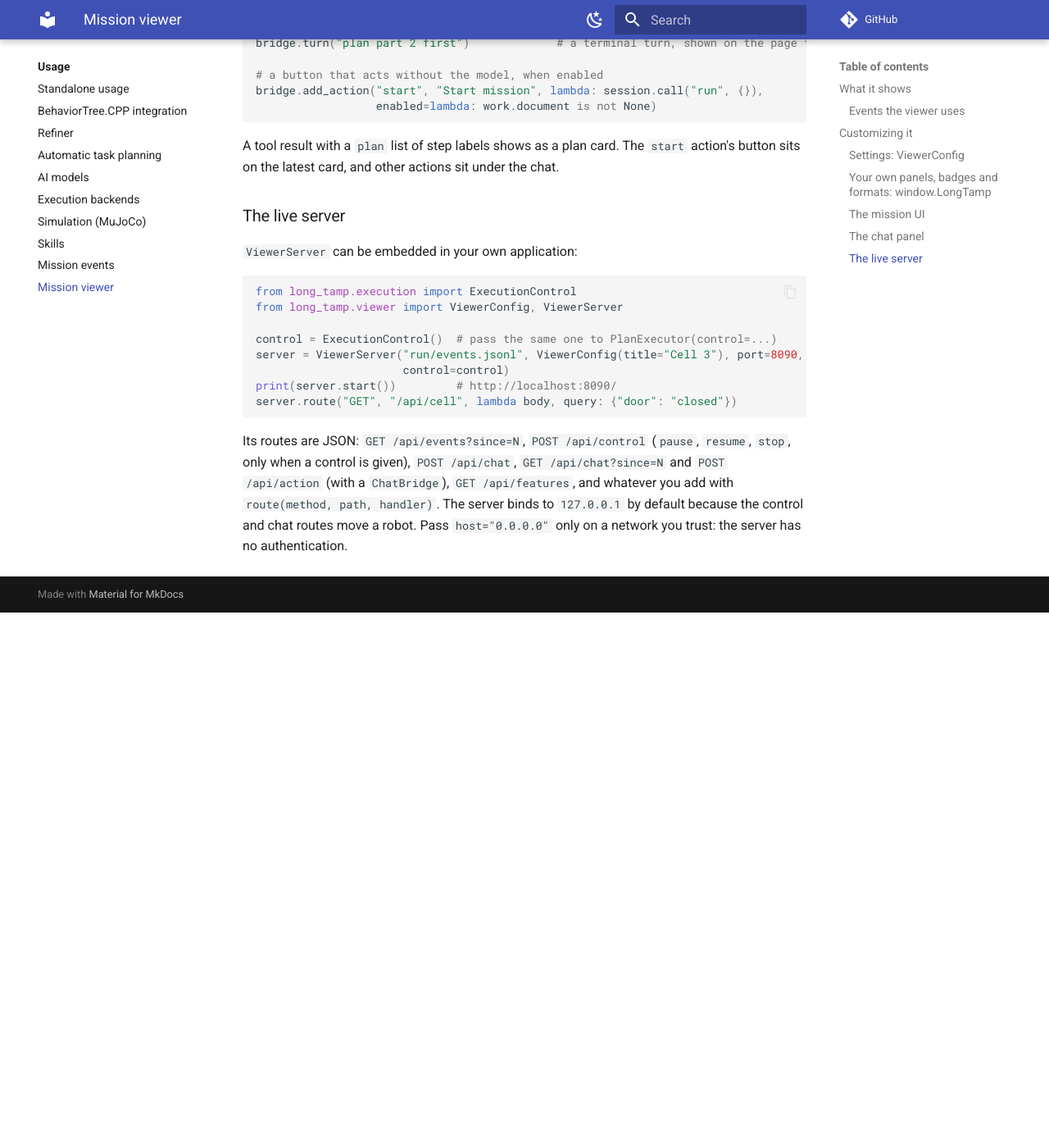
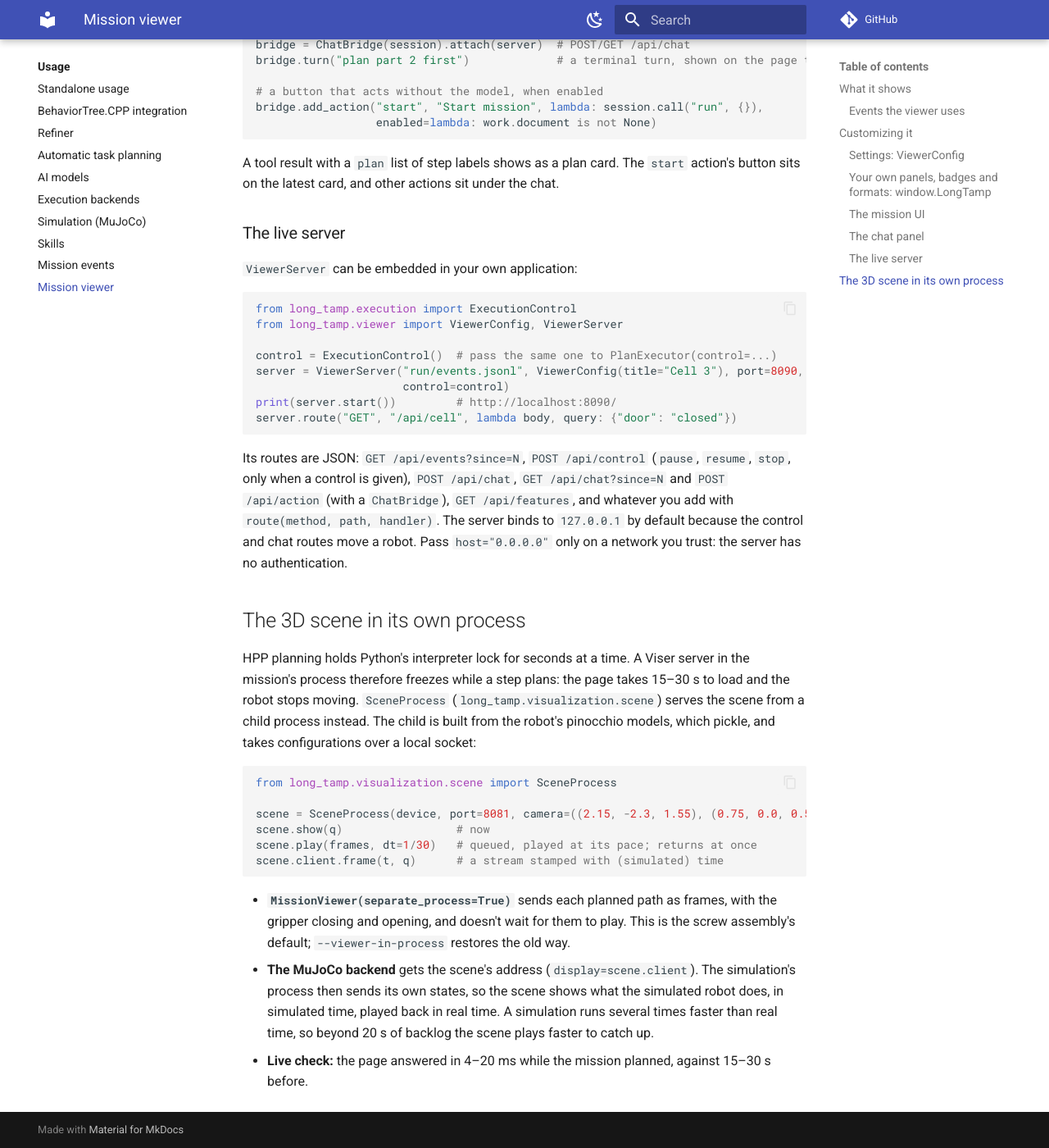
Before and after one commit to thanhndv212/long-tamp, an MkDocs documentation site: the page built from docs/usage/viewer.md, in a window 1280 px wide and 1400 px high, scrolled down 5519 px. Shown: the whole window at 82% size. Built offline with MkDocs 1.6.1 and Material for MkDocs 9.7.7, drawn with Linux system fonts in a browser that asks for light colours; comment, search, counter and statistics services are not loaded; before the commit the page ends 6266 px from its top, so only the background shows below that; some of the changed text lies outside the part shown.

Commit message:
docs: the scene process; catch up beyond 20 s of backlog (#106)

````diff
--- a/docs/usage/viewer.md
+++ b/docs/usage/viewer.md
@@ -42,7 +42,7 @@ Each panel scrolls inside itself, and you can rearrange the areas with `screen`
 | **Details** | The selected node: its call, state, attempts, why it was skipped, planning and motion time, start time and duration, failure messages, and all of its events. |
 | **Events** | The raw stream up to the cursor. You can filter it by text, show only failures, or toggle each role; `ready` and `precondition` are hidden by default. Click an event to move the cursor there. |
 | **Chat** | On a live page with a chat session: the operator chat with the mission model (see [AI models](ai-models.md)). It shows your messages, each tool call (accepted calls in green, rejected ones in red, with the reason) and the model's answers. Turns typed in the terminal show up here too. |
-| **Scene** | Another page embedded next to the rest, normally the Viser server the mission plays on (`scene_url`). |
+| **Scene** | Another page embedded next to the rest, normally the Viser server the mission plays on (`scene_url`). With the screw assembly, it runs in its own process (below), so it stays live while the mission plans. |
 
 Everything is computed from the events up to the cursor. Scrubbing back shows the mission as
 it was at that moment: which steps were running, which had failed, and where it was paused.
@@ -219,3 +219,30 @@ Its routes are JSON: `GET /api/events?since=N`, `POST /api/control` (`pause`, `r
 handler)`. The server binds to `127.0.0.1` by default because the control and chat routes move a
 robot. Pass `host="0.0.0.0"` only on a network you trust: the server has no
 authentication.
+
+## The 3D scene in its own process
+
+HPP planning holds Python's interpreter lock for seconds at a time. A Viser server in the
+mission's process therefore freezes while a step plans: the page takes 15–30 s to load and
+the robot stops moving. `SceneProcess` (`long_tamp.visualization.scene`) serves the scene from
+a child process instead. The child is built from the robot's pinocchio models, which pickle,
+and takes configurations over a local socket:
+
+```python
+from long_tamp.visualization.scene import SceneProcess
+
+scene = SceneProcess(device, port=8081, camera=((2.15, -2.3, 1.55), (0.75, 0.0, 0.58)))
+scene.show(q)                 # now
+scene.play(frames, dt=1/30)   # queued, played at its pace; returns at once
+scene.client.frame(t, q)      # a stream stamped with (simulated) time
+```
+
+- **`MissionViewer(separate_process=True)`** sends each planned path as frames, with the
+  gripper closing and opening, and doesn't wait for them to play. This is the screw
+  assembly's default; `--viewer-in-process` restores the old way.
+- **The MuJoCo backend** gets the scene's address (`display=scene.client`). The simulation's
+  process then sends its own states, so the scene shows what the simulated robot does, in
+  simulated time, played back in real time. A simulation runs several times faster than
+  real time, so beyond 20 s of backlog the scene plays faster to catch up.
+- **Live check:** the page answered in 4–20 ms while the mission planned, against 15–30 s
+  before.
````
Also changed, not shown: CHANGELOG.md (+8 -0 lines), 1 other file.
